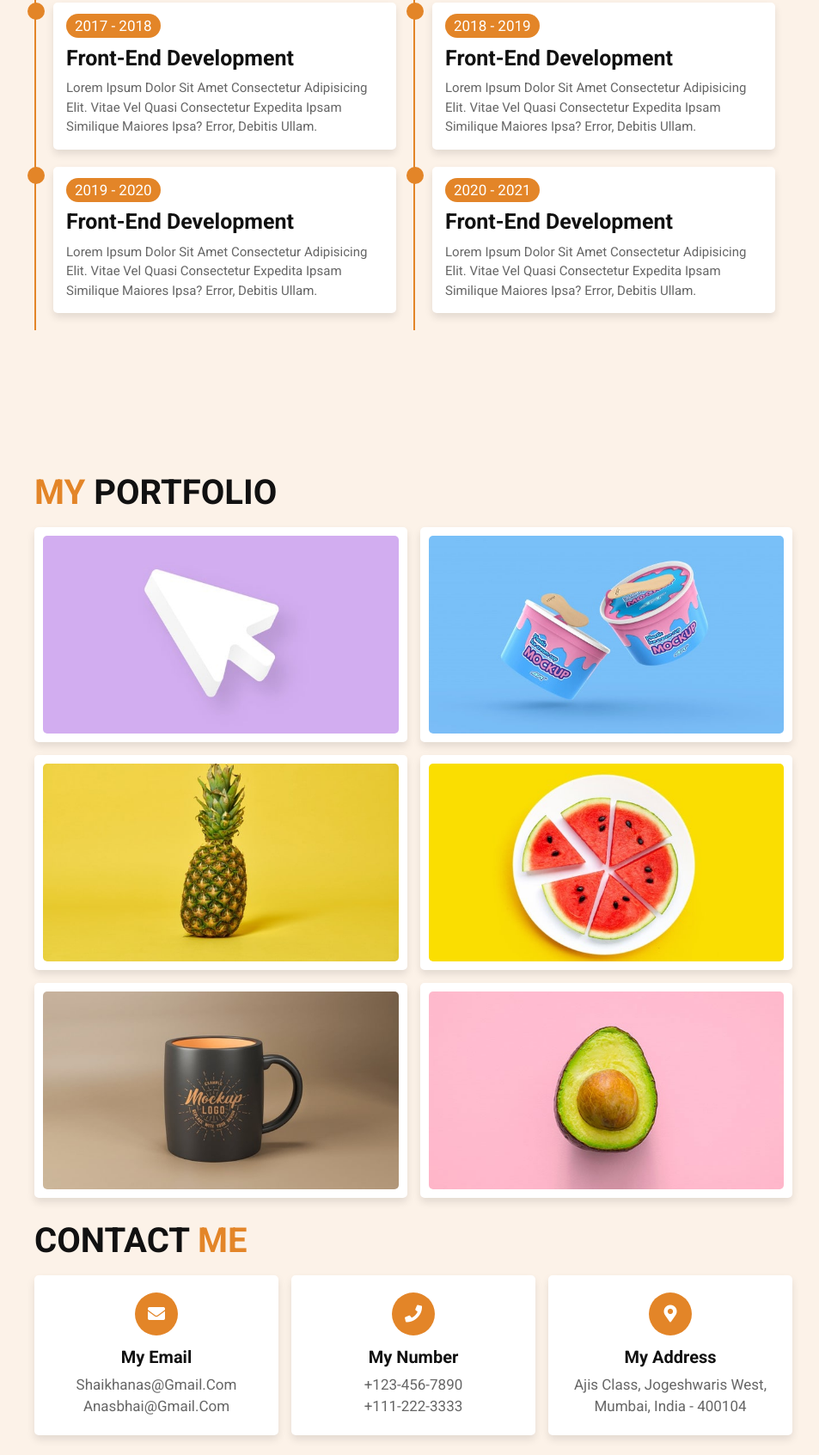
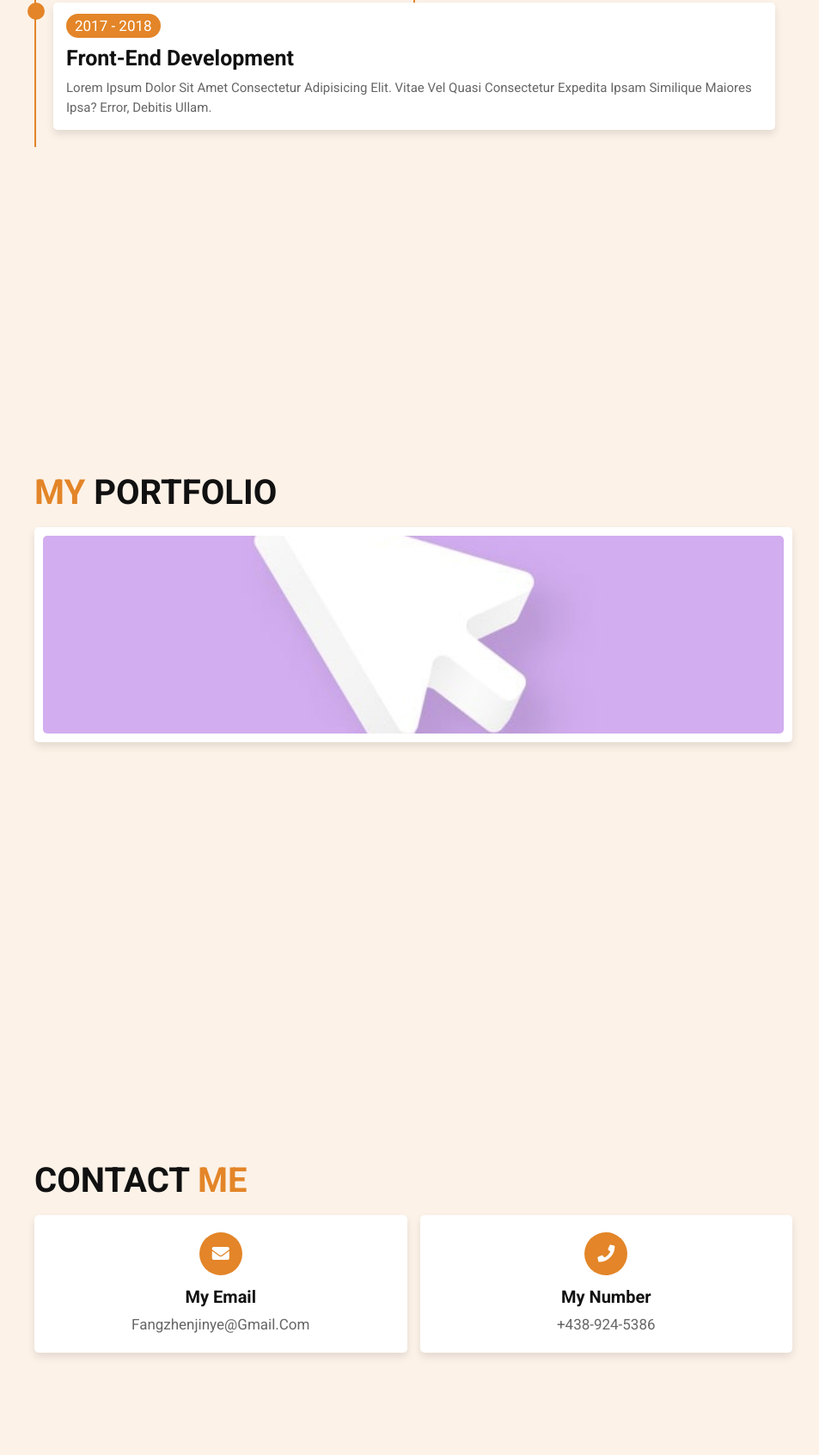
Before and after one commit to ssefang/cv, a plain HTML site: page index.html in a window 1280 px wide. Shown: the part 1917-3609 px from the top of the page at 86% size, without its empty margins (309-1262 px from the left). Drawn offline with Linux system fonts and the light colour scheme.

Commit message:
Update index.html

```diff
--- a/index.html
+++ b/index.html
@@ -180,42 +180,6 @@
             </p>
           </div>
         </div>
-
-        <div class="box">
-          <div class="content">
-            <span> 2018 - 2019 </span>
-            <h3>front-end development</h3>
-            <p>
-              Lorem ipsum dolor sit amet consectetur adipisicing elit. Vitae vel
-              quasi consectetur expedita ipsam similique maiores ipsa? Error,
-              debitis ullam.
-            </p>
-          </div>
-        </div>
-
-        <div class="box">
-          <div class="content">
-            <span> 2019 - 2020 </span>
-            <h3>front-end development</h3>
-            <p>
-              Lorem ipsum dolor sit amet consectetur adipisicing elit. Vitae vel
-              quasi consectetur expedita ipsam similique maiores ipsa? Error,
-              debitis ullam.
-            </p>
-          </div>
-        </div>
-
-        <div class="box">
-          <div class="content">
-            <span> 2020 - 2021 </span>
-            <h3>front-end development</h3>
-            <p>
-              Lorem ipsum dolor sit amet consectetur adipisicing elit. Vitae vel
-              quasi consectetur expedita ipsam similique maiores ipsa? Error,
-              debitis ullam.
-            </p>
-          </div>
-        </div>
       </div>
     </section>
 
@@ -236,56 +200,6 @@
             <a href="#" class="fas fa-search"></a>
           </div>
         </div>
-
-        <div class="box">
-          <img src="images/img-2.jpg" alt="" />
-          <h3>project 02</h3>
-          <div class="icons">
-            <a href="#" class="fas fa-link"></a>
-            <a href="#" class="fas fa-share"></a>
-            <a href="#" class="fas fa-search"></a>
-          </div>
-        </div>
-
-        <div class="box">
-          <img src="images/img-3.jpg" alt="" />
-          <h3>project 03</h3>
-          <div class="icons">
-            <a href="#" class="fas fa-link"></a>
-            <a href="#" class="fas fa-share"></a>
-            <a href="#" class="fas fa-search"></a>
-          </div>
-        </div>
-
-        <div class="box">
-          <img src="images/img-4.jpg" alt="" />
-          <h3>project 04</h3>
-          <div class="icons">
-            <a href="#" class="fas fa-link"></a>
-            <a href="#" class="fas fa-share"></a>
-            <a href="#" class="fas fa-search"></a>
-          </div>
-        </div>
-
-        <div class="box">
-          <img src="images/img-5.jpg" alt="" />
-          <h3>project 05</h3>
-          <div class="icons">
-            <a href="#" class="fas fa-link"></a>
-            <a href="#" class="fas fa-share"></a>
-            <a href="#" class="fas fa-search"></a>
-          </div>
-        </div>
-
-        <div class="box">
-          <img src="images/img-6.jpg" alt="" />
-          <h3>project 06</h3>
-          <div class="icons">
-            <a href="#" class="fas fa-link"></a>
-            <a href="#" class="fas fa-share"></a>
-            <a href="#" class="fas fa-search"></a>
-          </div>
-        </div>
       </div>
     </section>
 
@@ -300,21 +214,13 @@
         <div class="icons">
           <i class="fas fa-envelope"></i>
           <h3>my email</h3>
-          <p>shaikhanas@gmail.com</p>
-          <p>anasbhai@gmail.com</p>
+          <p>fangzhenjinye@gmail.com</p>
         </div>
 
         <div class="icons">
           <i class="fas fa-phone"></i>
           <h3>my number</h3>
-          <p>+123-456-7890</p>
-          <p>+111-222-3333</p>
-        </div>
-
-        <div class="icons">
-          <i class="fas fa-map-marker-alt"></i>
-          <h3>my address</h3>
-          <p>ajis class, jogeshwaris west, mumbai, india - 400104</p>
+          <p>+438-924-5386</p>
         </div>
       </div>
     </section>
```
